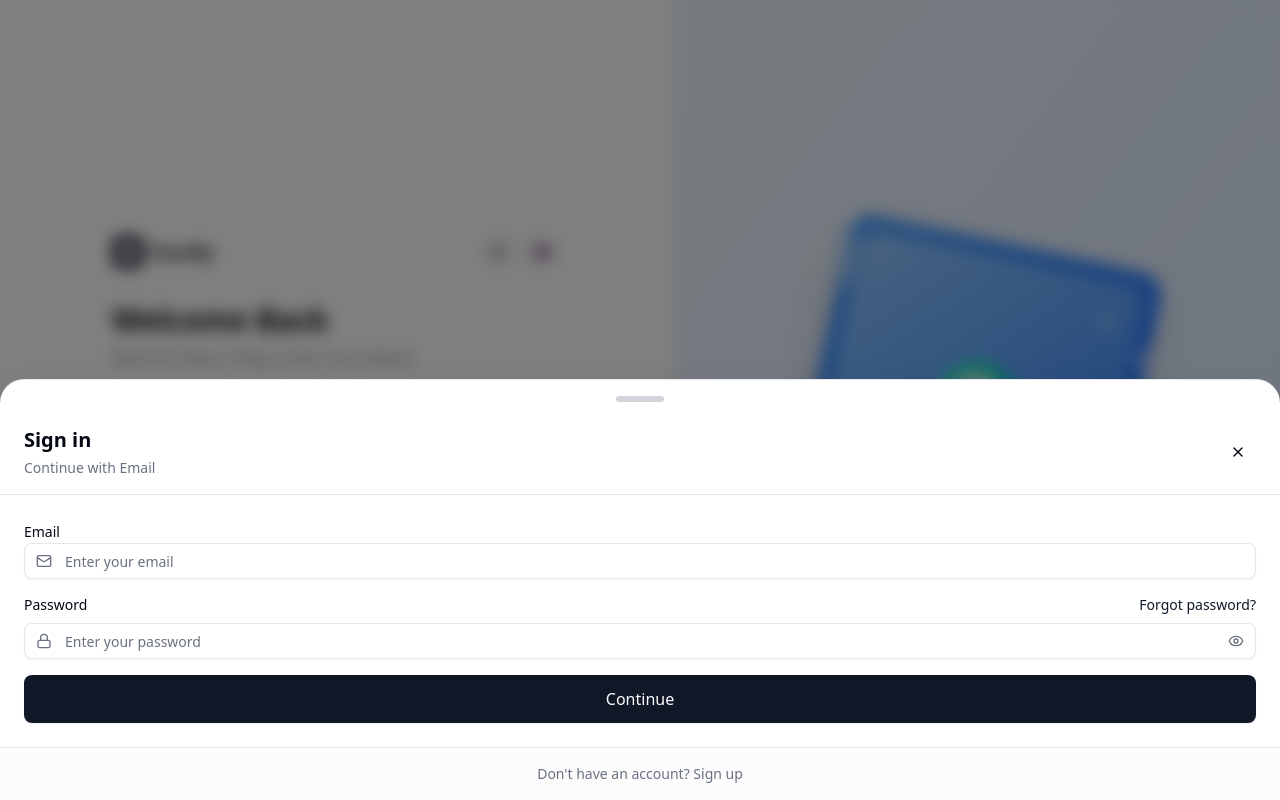
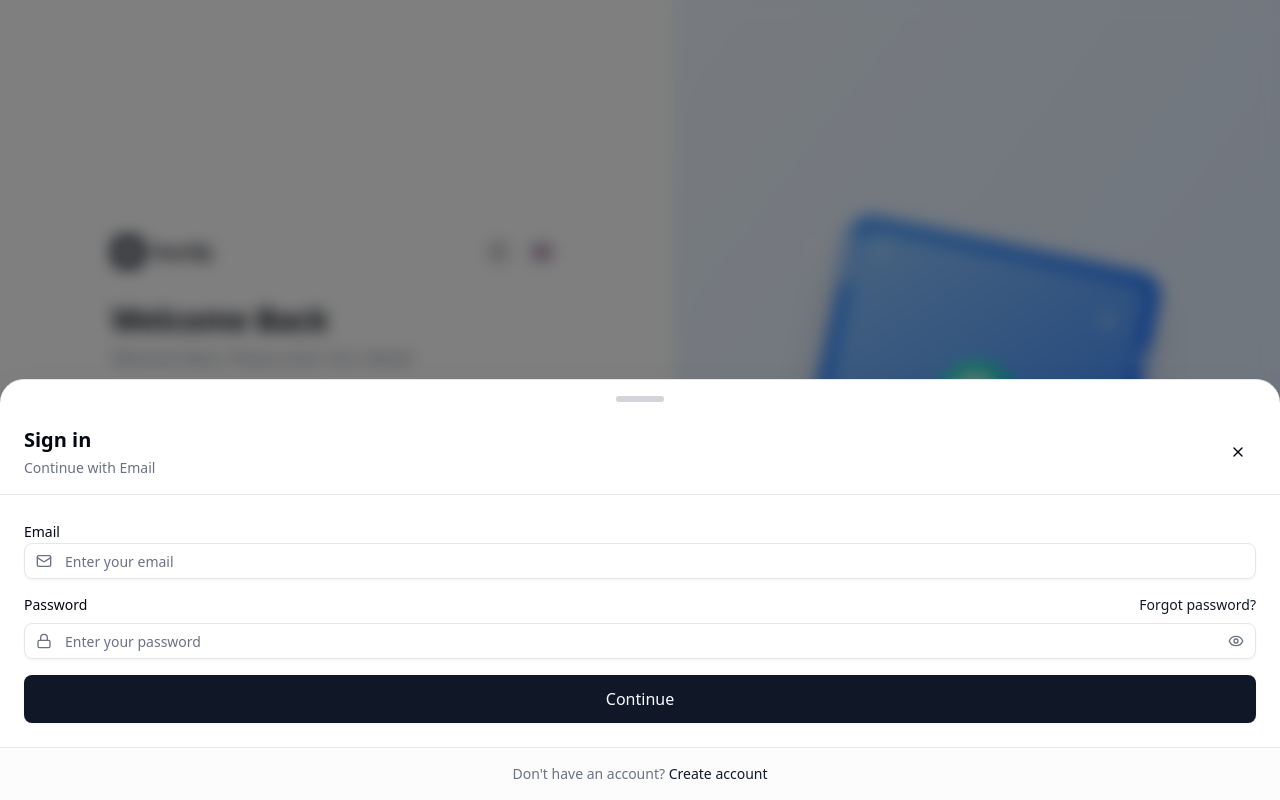
Before and after one commit to BigFishIta/partify, a Next.js app: page /auth in a window 1280 px wide. Both pictures are taken after a click on the button 424 px from the left and 510 px from the top of the page. Built offline with nearby package versions, Linux system fonts and the light colour scheme.

Commit message:
Fix signup link functionality in email dialog

```diff
--- a/src/components/auth/AuthPage.tsx
+++ b/src/components/auth/AuthPage.tsx
@@ -152,6 +152,7 @@ export function AuthPage() {
         isOpen={showEmailDialog}
         onClose={() => setShowEmailDialog(false)}
         mode={mode}
+        onModeChange={setMode}
         onSubmit={handleSubmit}
         serverError={serverError}
       />
--- a/src/components/auth/EmailDialog.tsx
+++ b/src/components/auth/EmailDialog.tsx
@@ -10,11 +10,12 @@ interface EmailDialogProps {
   isOpen: boolean
   onClose: () => void
   mode: "login" | "signup"
+  onModeChange: (mode: "login" | "signup") => void
   onSubmit: (data: any) => Promise<void>
   serverError?: string
 }
 
-export function EmailDialog({ isOpen, onClose, mode, onSubmit, serverError }: EmailDialogProps) {
+export function EmailDialog({ isOpen, onClose, mode, onModeChange, onSubmit, serverError }: EmailDialogProps) {
   const { t } = useTranslation()
   const [isVisible, setIsVisible] = useState(false)
   const [isAnimating, setIsAnimating] = useState(false)
@@ -71,6 +72,10 @@ export function EmailDialog({ isOpen, onClose, mode, onSubmit, serverError }: Em
     if (e.target === e.currentTarget) {
       handleClose()
     }
+  }
+
+  const handleModeSwitch = () => {
+    onModeChange(mode === "login" ? "signup" : "login")
   }
 
   if (!isVisible) return null
@@ -136,7 +141,27 @@ export function EmailDialog({ isOpen, onClose, mode, onSubmit, serverError }: Em
         {/* Footer with alternative action */}
         <div className="px-6 py-4 border-t bg-muted/30">
           <p className="text-center text-sm text-muted-foreground">
-            {mode === "login" ? t('auth.noAccount') : t('auth.hasAccount')}
+            {mode === "login" ? (
+              <>
+                {t('auth.noAccount').split('?')[0]}?{' '}
+                <button
+                  onClick={handleModeSwitch}
+                  className="text-primary hover:text-primary/80 underline-offset-4 hover:underline font-medium"
+                >
+                  {t('auth.signup')}
+                </button>
+              </>
+            ) : (
+              <>
+                {t('auth.hasAccount').split('?')[0]}?{' '}
+                <button
+                  onClick={handleModeSwitch}
+                  className="text-primary hover:text-primary/80 underline-offset-4 hover:underline font-medium"
+                >
+                  {t('auth.signin')}
+                </button>
+              </>
+            )}
           </p>
         </div>
       </div>
```
